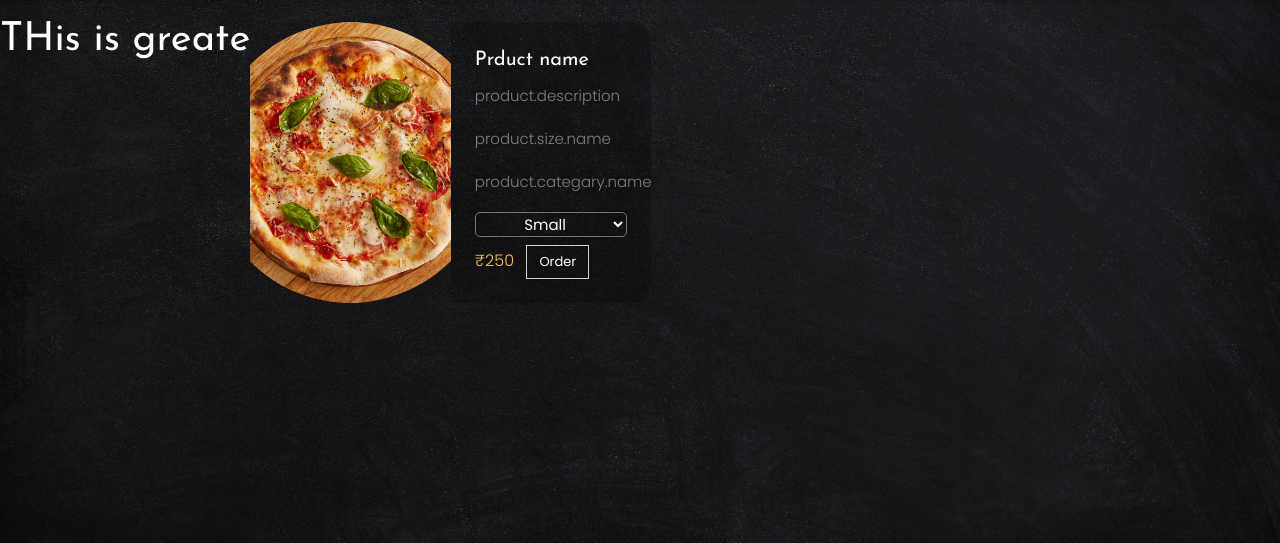
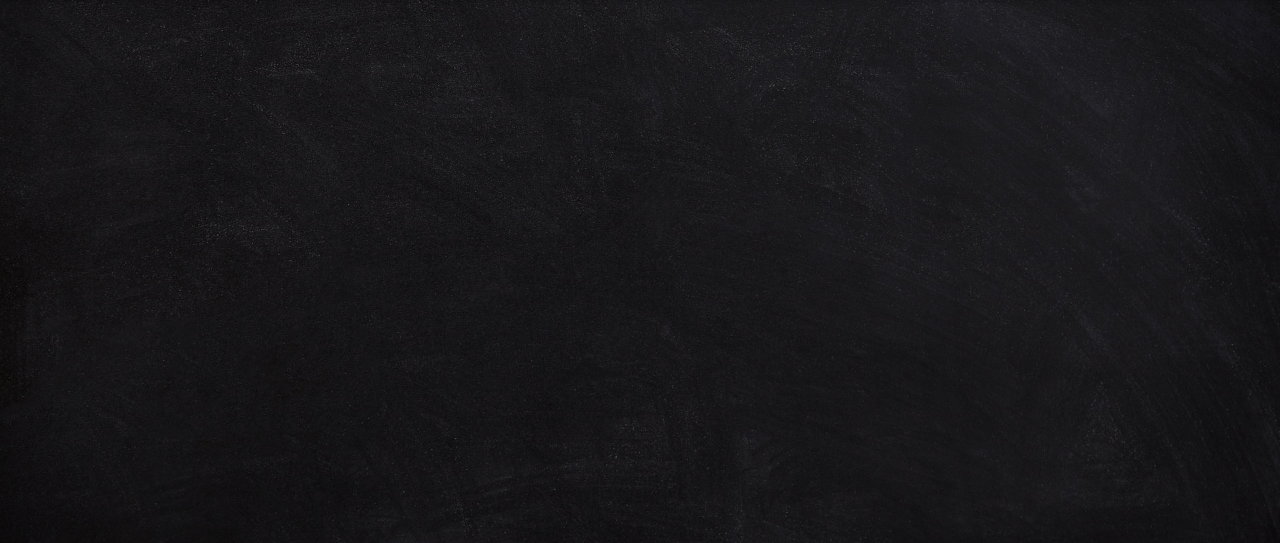
Before and after one commit to Tarunkumar11/PizzaCorner, a Django app: template templates/pizza/menu.html in a window 1280 px wide. Shown: the part 164-707 px from the top of the page. Run offline with Django 3.2, Linux system fonts and the light colour scheme; the template is opened without the code that fills it: values that come from a table or form of the project are taken from there, others are empty; data comes from the database, SQL or seed files in the repository; some libraries are stand-ins or nearby versions; some web fonts are replaced.

Commit message:
Best Deal css fixes

```diff
--- a/templates/pizza/menu.html
+++ b/templates/pizza/menu.html
@@ -233,24 +233,7 @@ select
     </div>
 
     <div class="row no-gutters d-flex" id='Deals'>
-        <h1>THis is greate </h1>
-        <div class="col-md-5 col-lg-4 d-flex box" >
-            <div class="services-wrap d-flex">
-                <a href#" class="img" style="background-image: url(/{{ product.image }});"></a>
-                <div class="text p-4">
-                    <h3>Prduct name</h3>
-                    <p>product.description</p>
-                    <p>product.size.name</p>
-                    <p>product.categary.name</p>
-                    <select class="size">
-                        <option>Small</option>
-                        <option>Medioun</option>
-                        <option>Large</option>
-                    </select>
-                    <p class="price"><span>₹{{product.price}}</span> <a href="#" class="ml-2 btn btn-white btn-outline-white">Order</a></p>
-                </div>
-            </div>
-        </div>
+
     </div>
 </div>
 {% endblock %}
@@ -261,10 +244,13 @@ select
     $(document).ready(function()
     {
         console.log("*******************************88")
+        deals = document.getElementById("Deals")
         sides = document.getElementById("Sides")
         drinks = document.getElementById("Drinks")
+        deals.style.visibility = "hidden"
         sides.style.visibility = "hidden"
         drinks.style.visibility = "hidden"
+        deals.style.height = "0px"
         sides.style.height = "0px"
         sides.style.height = "0px"
         console.log("taunsaini")
@@ -292,7 +278,8 @@ select
                         function myFunction(item, index)
                         {
                             console.log(item)
-
+                            //item['image'] = item['image'].replace(  '/static/','')
+                            console.log(item['image'])
                             var div1 = document.createElement('div');
                             div1.className = 'col-md-5 col-lg-4 d-flex box';
                             var div2  = document.createElement('div')
@@ -300,7 +287,7 @@ select
 
                             var anchortag = document.createElement('a');
                             anchortag.className = 'img';
-                            anchortag.style.backgroundImage = "url(item['image'])";
+                            anchortag.style.backgroundImage = `url("${item.image}")`
                             console.log(item['image']);
 
                             var div3 = document.createElement('div');
@@ -350,11 +337,6 @@ select
 
                         }
 
-
-
-
-
-
                     },
                     error: function (response)
                     {
@@ -363,24 +345,43 @@ select
 
                 }
             )
+
+            deals = document.getElementById("Deals")
+            pizza = document.getElementById("Pizza")
+            sides = document.getElementById("Sides")
+            drinks = document.getElementById("Drinks")
+            deals.style.visibility = 'visible'
+            pizza.style.visibility = 'hidden'
+            sides.style.visibility = "hidden"
+            drinks.style.visibility = "hidden"
+            pizza.style.height = "0px"
+            sides.style.height = "0px"
+            drinks.style.height = "0px"
+
+
         }
         );
 
 
     $("#type_Drinks").click(function()
         {
-            console.log("tarundsf")
+            deals = document.getElementById("Deals")
             pizza = document.getElementById("Pizza")
             sides = document.getElementById("Sides")
             drinks = document.getElementById("Drinks")
+            deals.style.visibility = "hidden"
             pizza.style.visibility = "hidden"
+            sides.style.visibility = "hidden"
+            drinks.style.visibility = 'visible'
+            deals.style.height = "0px"
             pizza.style.height = "0px"
-            sides.style.visibility = "hidden"
             sides.style.height = "0px"
-            drinks.style.visibility = 'visible'
+
 
         }
     )
+
+
 
     $("#type_Pizza").click(function()
         {
```
